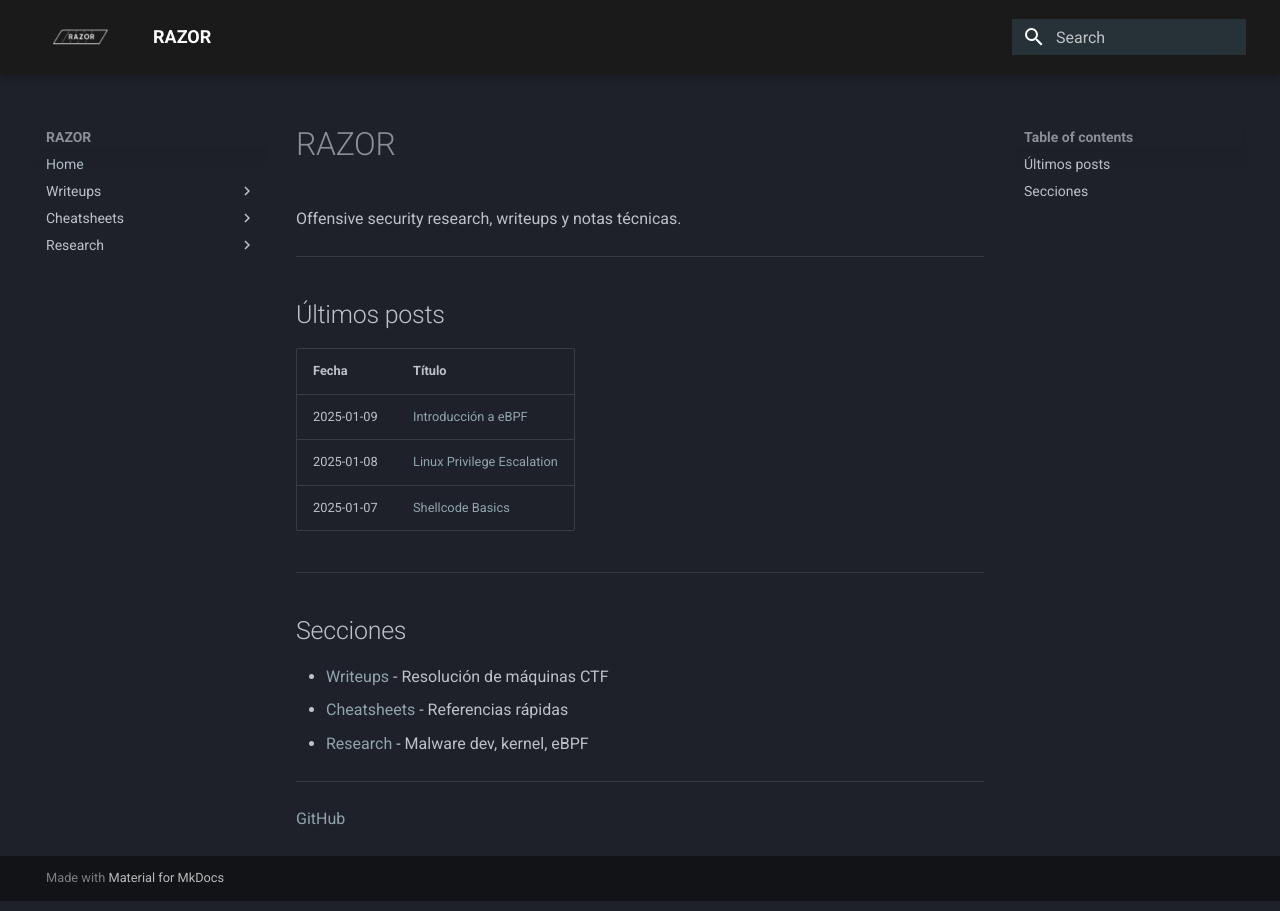
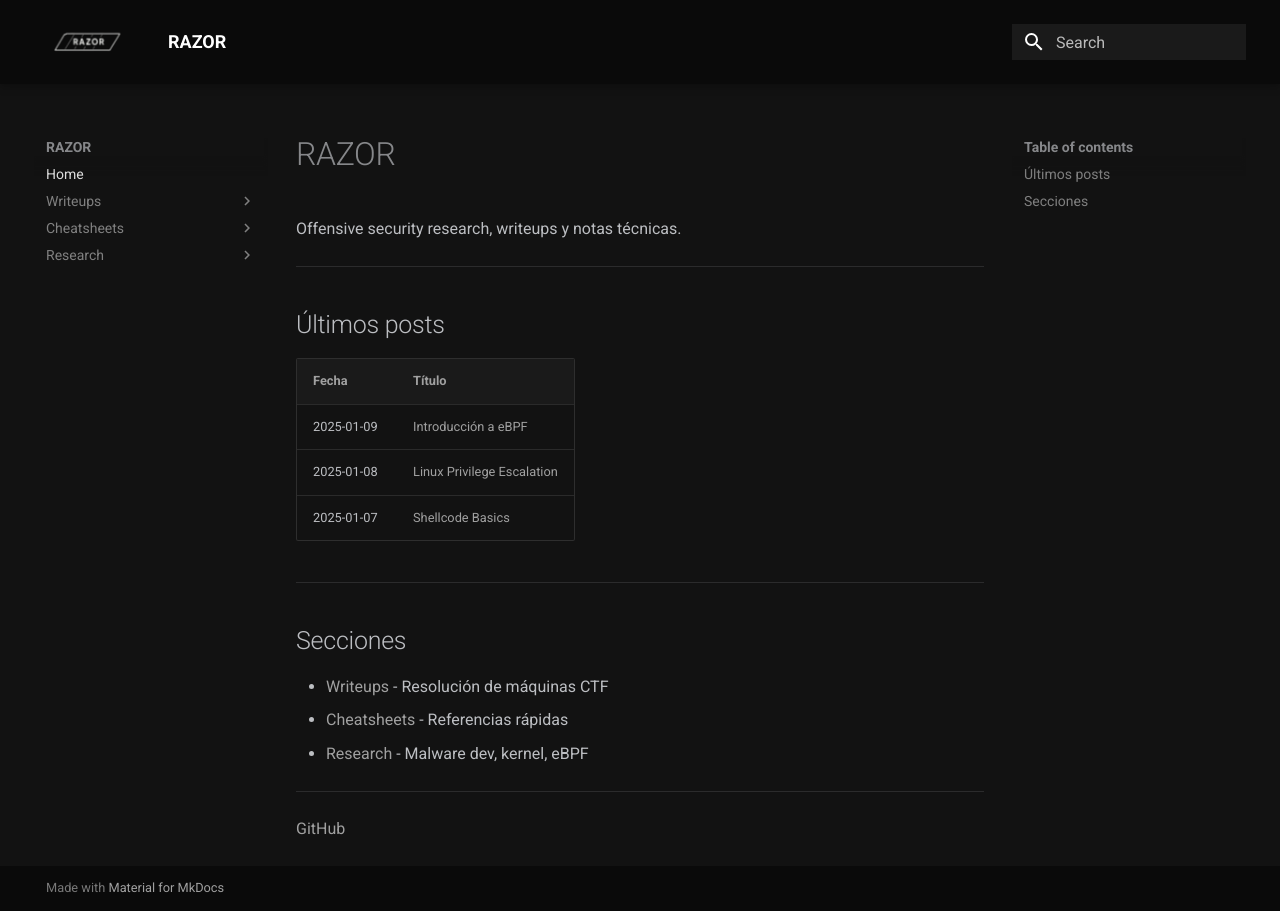
Before and after one commit to 0x574R/0x574R.github.io, an MkDocs documentation site: the page built from docs/index.md, in a window 1280 px wide. Built offline with MkDocs 1.6.1 and Material for MkDocs 9.7.7, drawn with Linux system fonts in a browser that asks for light colours.

Commit message:
8 commit

```diff
--- a/docs/stylesheets/extra.css
+++ b/docs/stylesheets/extra.css
@@ -1,41 +1,112 @@
-/* Logo más grande */
+/* Logo grande */
 .md-header__button.md-logo img {
-  height: 2.5rem;
+  height: 3rem;
   width: auto;
 }
 
-/* Colores sobrios - azul grisáceo */
-:root {
-  --md-primary-fg-color: #37474f;
-  --md-accent-fg-color: #607d8b;
-}
-
+/* Esquema completamente gris/monocromático */
 [data-md-color-scheme="slate"] {
-  --md-primary-fg-color: #37474f;
-  --md-accent-fg-color: #78909c;
-  --md-typeset-a-color: #90a4ae;
+  --md-default-bg-color: #121212;
+  --md-default-bg-color--light: #1a1a1a;
+  --md-primary-fg-color: #1a1a1a;
+  --md-primary-fg-color--light: #2a2a2a;
+  --md-primary-fg-color--dark: #0d0d0d;
+  --md-accent-fg-color: #a0a0a0;
+  --md-typeset-a-color: #a0a0a0;
 }
 
 /* Links */
 .md-typeset a {
-  color: #90a4ae;
+  color: #a0a0a0 !important;
 }
 
 .md-typeset a:hover {
-  color: #b0bec5;
+  color: #e0e0e0 !important;
 }
 
-/* Navegación activa */
-.md-nav__link--active {
-  color: #b0bec5 !important;
+/* Header oscuro */
+.md-header {
+  background-color: #0a0a0a !important;
 }
 
-/* Tabs y headers */
-.md-header {
+/* Navegación lateral */
+.md-nav__link {
+  color: #808080 !important;
+}
+
+.md-nav__link:hover {
+  color: #c0c0c0 !important;
+}
+
+.md-nav__link--active,
+.md-nav__item--active > .md-nav__link {
+  color: #e0e0e0 !important;
+}
+
+/* Código */
+.md-typeset pre {
+  background-color: #1a1a1a !important;
+}
+
+.md-typeset code {
+  background-color: #1e1e1e;
+  color: #c0c0c0;
+}
+
+/* Tablas */
+.md-typeset table:not([class]) th {
+  background-color: #1a1a1a;
+  color: #a0a0a0;
+}
+
+.md-typeset table:not([class]) td {
+  border-color: #2a2a2a;
+}
+
+/* Search */
+.md-search__input {
+  background-color: #1a1a1a !important;
+  color: #c0c0c0;
+}
+
+/* Footer */
+.md-footer {
+  background-color: #0a0a0a;
+}
+
+.md-footer-meta {
+  background-color: #0a0a0a;
+}
+
+/* Tabs navegación */
+.md-tabs {
+  background-color: #0d0d0d;
+}
+
+.md-tabs__link {
+  color: #808080;
+}
+
+.md-tabs__link--active,
+.md-tabs__link:hover {
+  color: #e0e0e0;
+}
+
+/* Admonitions sin color */
+.md-typeset .admonition,
+.md-typeset details {
+  border-color: #333333;
   background-color: #1a1a1a;
 }
 
-/* Search highlight */
-.md-search__input {
-  background-color: #263238;
+.md-typeset .admonition-title,
+.md-typeset summary {
+  background-color: #222222;
+  border-color: #333333;
 }
+
+/* Quitar iconos de colores en admonitions */
+.md-typeset .admonition-title::before,
+.md-typeset summary::before {
+  filter: grayscale(100%);
+}
--- a/mkdocs.yml
+++ b/mkdocs.yml
@@ -5,8 +5,8 @@ theme:
   name: material
   palette:
     scheme: slate
-    primary: blue grey
-    accent: blue grey
+    primary: black
+    accent: grey
   font:
     text: Roboto
     code: Roboto Mono
```
